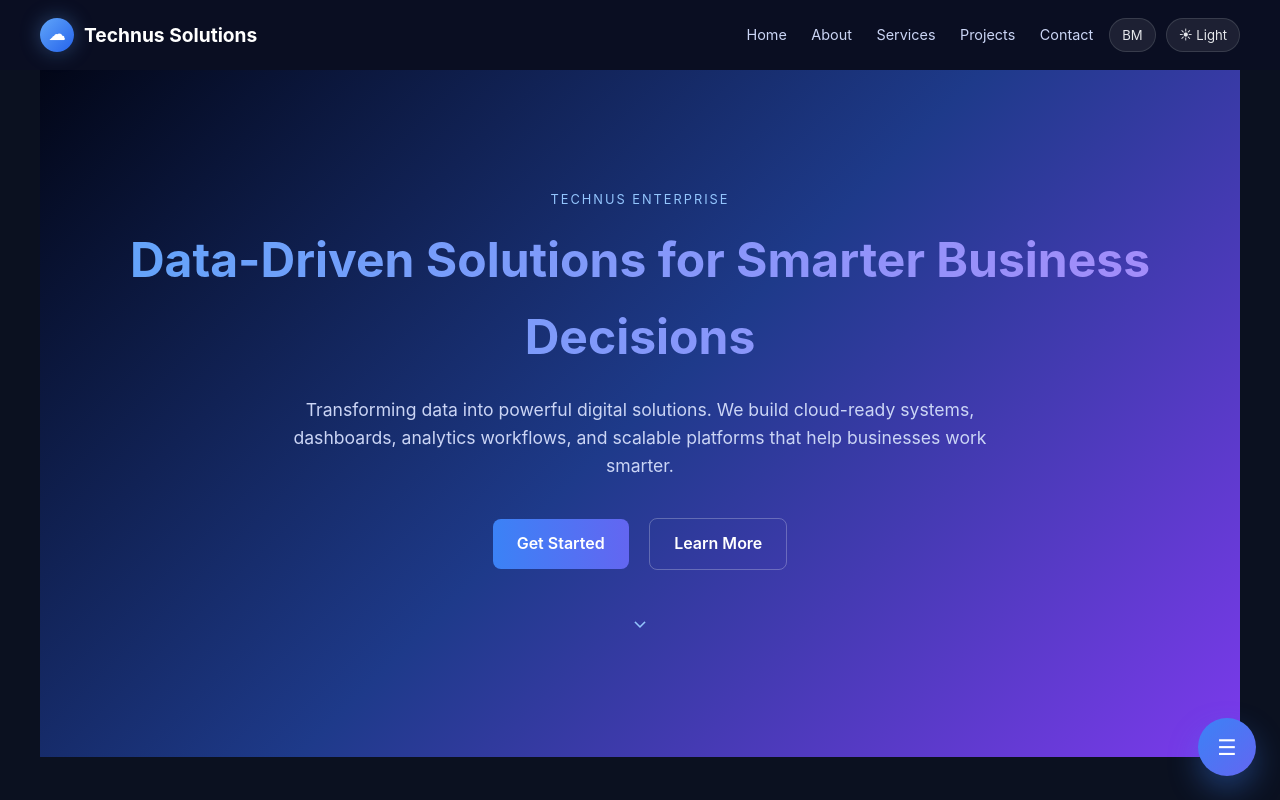
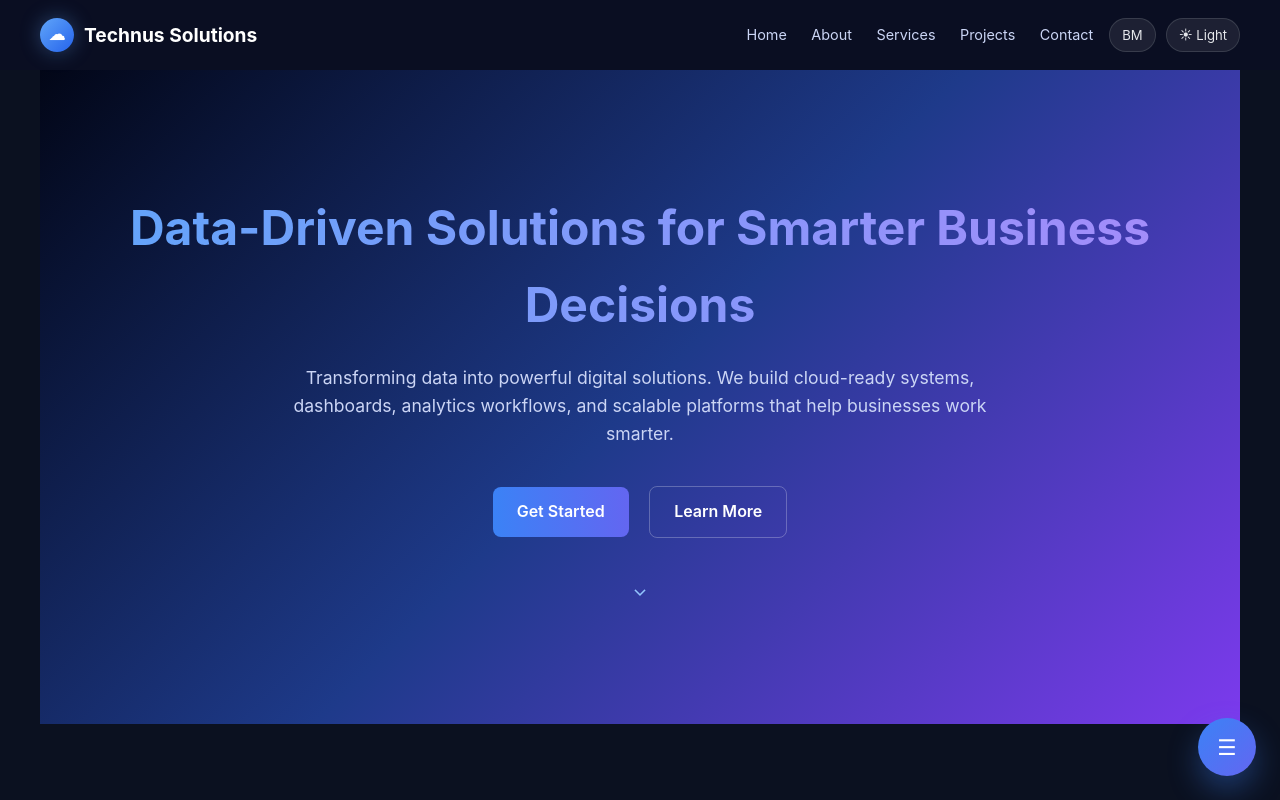
Before and after one commit to Shievram/technus_website, a plain HTML site: page index.html in a window 1280 px wide. Shown: the top 800 px of the page. Drawn offline with Linux system fonts and the light colour scheme.

Commit message:
Update index.html

```diff
--- a/index.html
+++ b/index.html
@@ -395,7 +395,6 @@
   </header>
 
   <section class="hero" id="home">
-    <p id="heroTag" style="letter-spacing:2px;text-transform:uppercase;font-size:.8rem;color:#93c5fd;margin-bottom:12px;">Technus Enterprise</p>
     <h1 id="heroTitle">Data-Driven Solutions for Smarter Business Decisions</h1>
     <p id="heroText">
       Transforming data into powerful digital solutions. We build cloud-ready systems, dashboards,
```
